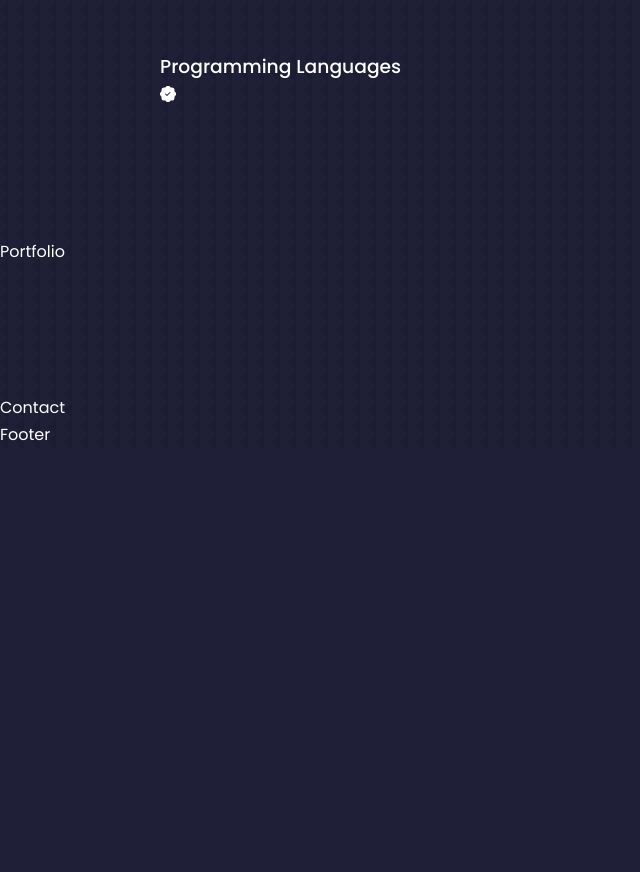
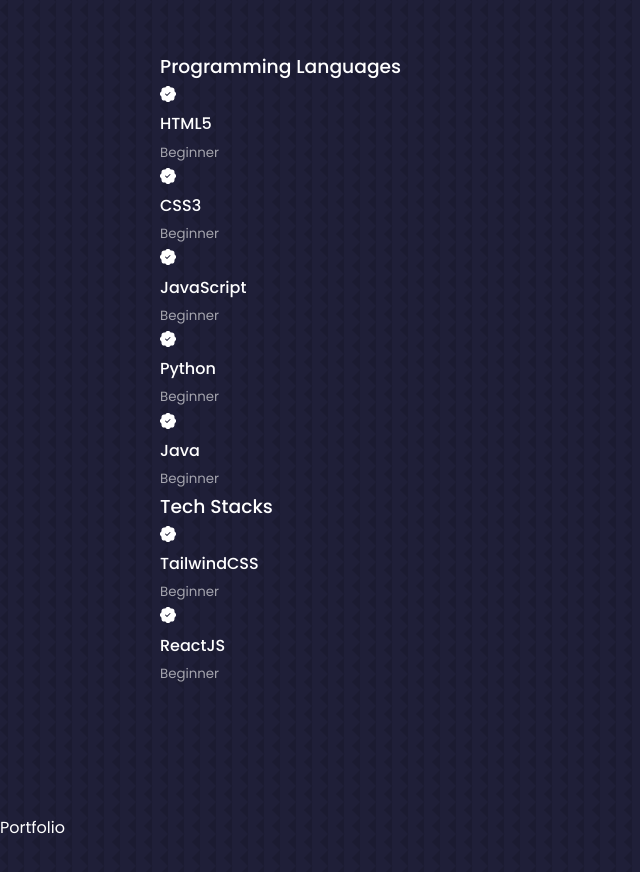
Before and after one commit to cashewna/portfolio_v2, a React (Create React App) app: page / in a window 1280 px wide. Shown: the part 1710-2582 px from the top of the page, without its empty margins (0-640 px from the left). Before the commit the page ends 2158 px from the top, so only its background shows below. Built offline with nearby package versions, Linux system fonts and the light colour scheme.

Commit message:
Added programming languages and techstack experience

```diff
--- a/src/components/experience/Experience.jsx
+++ b/src/components/experience/Experience.jsx
@@ -5,20 +5,56 @@
 const Experience = () => {
   return (
     <section id="experience">
-      <h5>Skills I Have</h5>
+      <h5>Skills</h5>
       <h2>My Experience</h2>
 
       <div className="container experience__container">
+        {/* Programming Languages */}
         <div className="experience__languages">
           <h3>Programming Languages</h3>
           <div className="experience__content">
             <article className="experience__details">
               <BsPatchCheckFill />
+              <h4>HTML5</h4>
+              <small className="text-light">Beginner</small>
+            </article>
+            <article className="experience__details">
+              <BsPatchCheckFill />
+              <h4>CSS3</h4>
+              <small className="text-light">Beginner</small>
+            </article>
+            <article className="experience__details">
+              <BsPatchCheckFill />
+              <h4>JavaScript</h4>
+              <small className="text-light">Beginner</small>
+            </article>
+            <article className="experience__details">
+              <BsPatchCheckFill />
+              <h4>Python</h4>
+              <small className="text-light">Beginner</small>
+            </article>
+            <article className="experience__details">
+              <BsPatchCheckFill />
+              <h4>Java</h4>
+              <small className="text-light">Beginner</small>
             </article>
           </div>
         </div>
 
         <div className="experience__techstacks"></div>
+        <h3>Tech Stacks</h3>
+        <div className="experience__content">
+          <article className="experience__details">
+            <BsPatchCheckFill />
+            <h4>TailwindCSS</h4>
+            <small className="text-light">Beginner</small>
+          </article>
+          <article className="experience__details">
+            <BsPatchCheckFill />
+            <h4>ReactJS</h4>
+            <small className="text-light">Beginner</small>
+          </article>
+        </div>
       </div>
     </section>
   );
```
